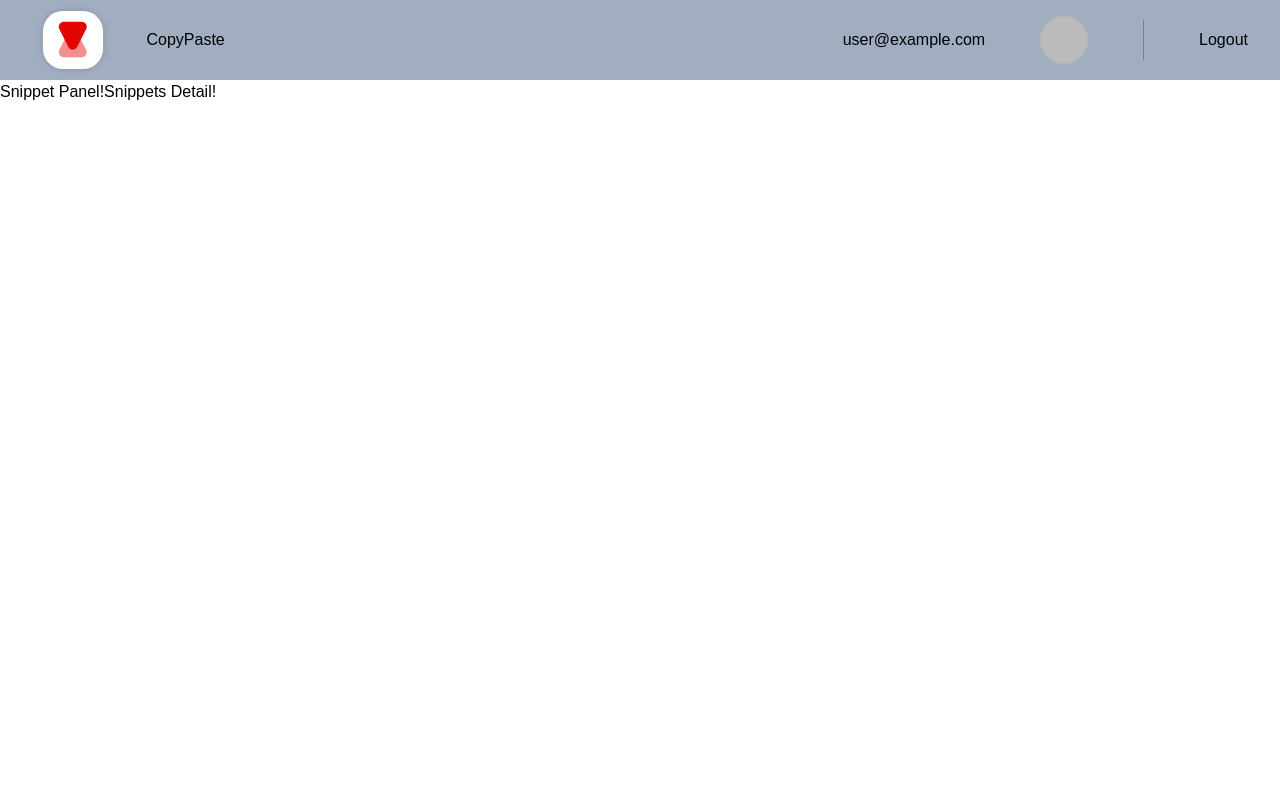
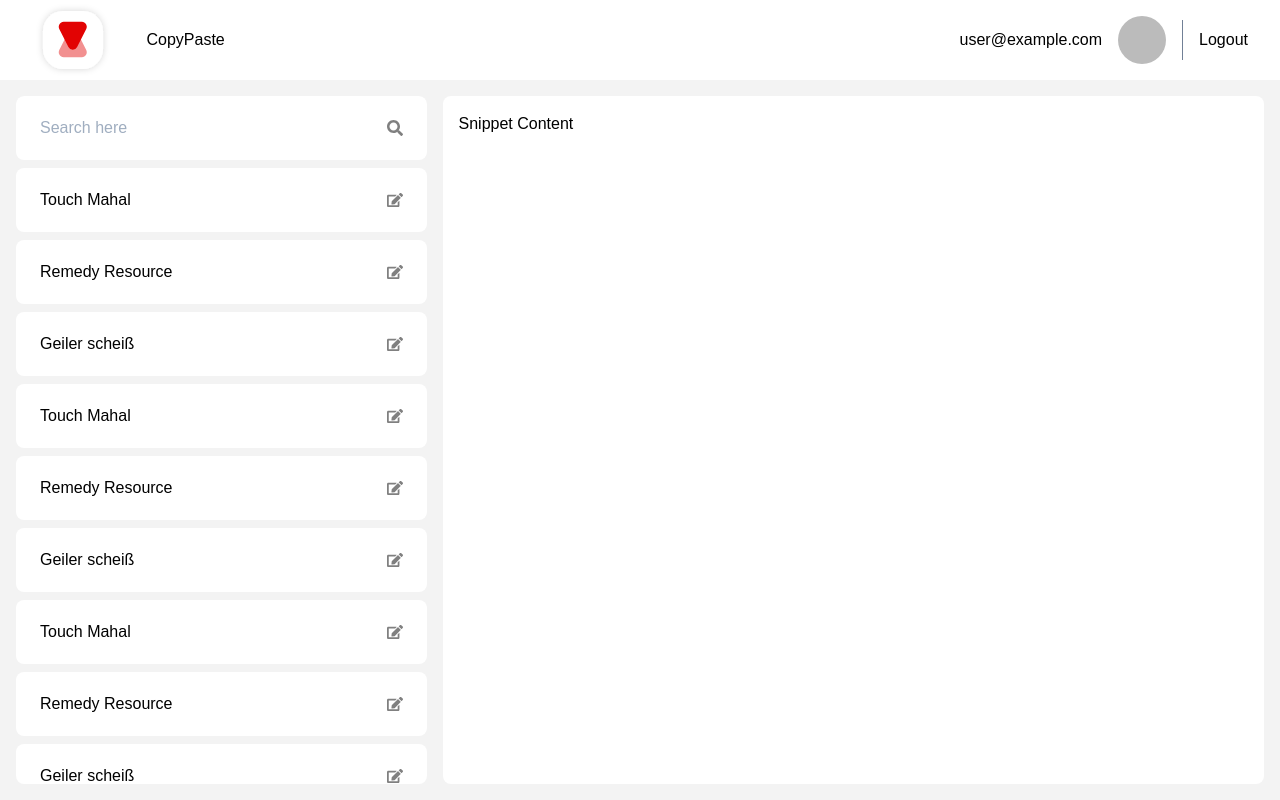
Before and after one commit to dhuber666/copy-pasta, a Next.js app: page / in a window 1280 px wide. Built offline with nearby package versions, Linux system fonts and the light colour scheme; no server answers; sample sign-in values are in the browser's storage.

Commit message:
list view added

```diff
--- a/components/nav.tsx
+++ b/components/nav.tsx
@@ -5,24 +5,25 @@ const Nav = () => {
   const [session, isLoading] = useSession();
   if (session) console.log(session);
   return (
-    <nav className="flex justify-between px-8 items-center bg-gray-500">
+    <nav className="flex justify-between px-8 items-center bg-white h-20 sticky">
       <div className="flex items-center h-full">
         <img src="icons/Logo.svg" alt="copy-pasta logo" className="h-20" />
         <h3 className="ml-8">CopyPaste</h3>
       </div>
-      <div className="flex items-center justify-between w-1/3">
+      <div className="flex items-center justify-between">
         <Link href="/profile">
-          <a>
+          <a className="mr-4">
             <p>{session && session.user.email}</p>
           </a>
         </Link>
         {session && (
           <img
-            src={session.user.image}
-            className="w-12 rounded-full object-cover"
+            src={session && session.user.image}
+            className="w-12 rounded-full object-cover mr-4"
           />
         )}
-        <div className="w-px h-10 bg-gray-600" />
+
+        <div className="w-px h-10 bg-gray-600 mr-4" />
         <button onClick={signout}>
           <a>
             <p>Logout</p>
--- a/components/snippetsDetail.tsx
+++ b/components/snippetsDetail.tsx
@@ -1,5 +1,9 @@
-import SnippetsPanel from "./snippetsPanel";
-
-const SnippetsDetail = () => <h3>Snippets Detail!</h3>;
+const SnippetsDetail = () => {
+  return (
+    <div className="h-full w-2/3 bg-white rounded-lg p-4 ">
+      <h3>Snippet Content</h3>
+    </div>
+  );
+};
 
 export default SnippetsDetail;
--- a/components/snippetsPanel.tsx
+++ b/components/snippetsPanel.tsx
@@ -1,3 +1,59 @@
-const SnippetsPanel = () => <h3>Snippet Panel!</h3>;
+import { FaSearch, FaEdit } from "react-icons/fa";
+
+const SnippetsPanel = () => {
+  const dummyData = [
+    "Touch Mahal",
+    "Remedy Resource",
+    "Geiler scheiß",
+    "Touch Mahal",
+    "Remedy Resource",
+    "Geiler scheiß",
+    "Touch Mahal",
+    "Remedy Resource",
+    "Geiler scheiß",
+    "Touch Mahal",
+    "Remedy Resource",
+    "Geiler scheiß",
+    "Touch Mahal",
+    "Remedy Resource",
+    "Geiler scheiß",
+    "Touch Mahal",
+    "Remedy Resource",
+    "Geiler scheiß",
+    "Touch Mahal",
+    "Remedy Resource",
+    "Geiler scheiß",
+    "Touch Mahal",
+    "Remedy Resource",
+    "Geiler scheiß",
+    "Touch Mahal",
+    "Remedy Resource",
+    "Geiler scheiß",
+    "Touch Mahal",
+    "Remedy Resource",
+    "Geiler scheiß",
+    "Touch Mahal",
+    "Remedy Resource",
+    "Geiler scheiß",
+    "Touch Mahal",
+    "Remedy Resource",
+    "Geiler scheiß",
+  ];
+
+  return (
+    <div className="h-full w-1/3 rounded-lg mr-4 overflow-auto">
+      <div className="mb-2 bg-white rounded-lg h-16 w-full flex items-center justify-between p-6">
+        <input type="text" placeholder="Search here" className="outline-none" />
+        <FaSearch color="grey" />
+      </div>
+      {dummyData.map((e) => (
+        <div className="mb-2 bg-white rounded-lg h-16 w-full flex items-center justify-between p-6">
+          <p>{e}</p>
+          <FaEdit color="grey" />
+        </div>
+      ))}
+    </div>
+  );
+};
 
 export default SnippetsPanel;
--- a/pages/index.tsx
+++ b/pages/index.tsx
@@ -16,9 +16,9 @@ export default function IndexPage(props) {
 
   if (props.session) {
     return (
-      <div>
+      <div className="h-full w-full">
         <Nav />
-        <div className="flex w-full h-full">
+        <div className="flex w-full h-full bg-bggrey p-4">
           <SnippetsPanel />
           <SnippetsDetail />
         </div>
--- a/pages/login.tsx
+++ b/pages/login.tsx
@@ -63,7 +63,6 @@ const Login = (props) => {
               className="p-3 px-10 rounded-lg block w-full outline-none"
               value={email}
               onChange={(e) => setEmail(e.target.value)}
-              disabled
             />
           </div>
 
@@ -76,9 +75,8 @@ const Login = (props) => {
           <button
             className="mt-10 w-full bg-brandRed text-white py-4 rounded-lg hover:shadow-xl"
             type="submit"
-            disabled
           >
-            Currently disabled
+            Send Login Mail
           </button>
           <div className="flex w-full items-center justify-center">
             <div className="h-px bg-gray-700 w-1/3" />
--- a/styles/index.css
+++ b/styles/index.css
@@ -1,11 +1,18 @@
 @tailwind base;
 @tailwind components;
 
-body,
+* {
+  box-sizing: border-box;
+}
+
 html,
-#__next {
+body {
   height: 100%;
   width: 100%;
+}
+
+#__next {
+  height: calc(100% - 5rem);
 }
 
 .gradient {
--- a/tailwind.config.js
+++ b/tailwind.config.js
@@ -12,6 +12,7 @@ module.exports = {
         brandRed: "#E20303",
         brandBlack: "#000000",
         brandGrey: "#4D4D4D",
+        bggrey: "#F3F3F3",
       },
       fontFamily: {
         sans: "Montserrat, sans-serif",
```
